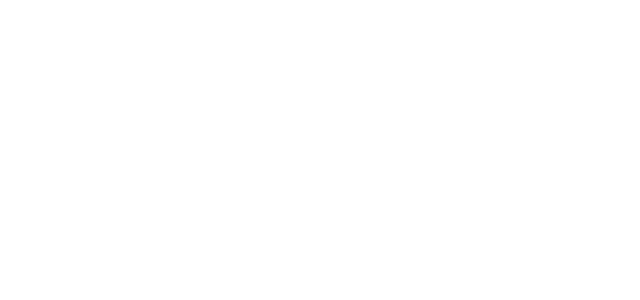
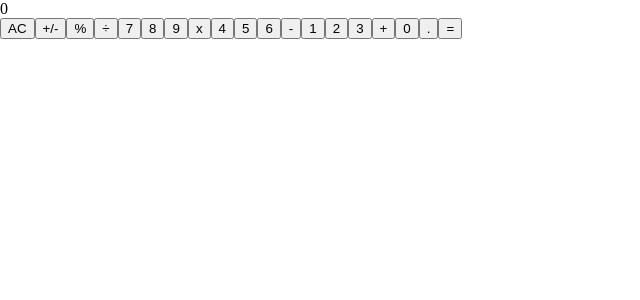
Before and after one commit to akezeth/math-magicians, a React (Create React App) app: page / in a window 1280 px wide. Shown: the top 300 px of the page, without its empty margins (0-640 px from the left). Built offline with nearby package versions, Linux system fonts and the light colour scheme.

Commit message:
Import and add Calculator.js file

```diff
--- a/src/App.js
+++ b/src/App.js
@@ -1,7 +1,11 @@
-import "./App.css";
+import Calculator from './components/Calculator';
 
-const App = () => {
-  return <div className="App"></div>;
-};
+function App() {
+  return (
+    <div className="App">
+      <Calculator />
+    </div>
+  );
+}
 
 export default App;
```
